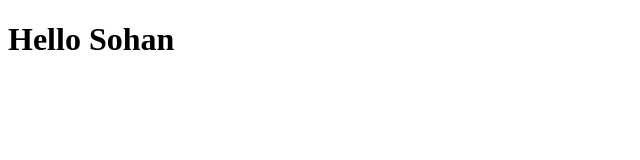
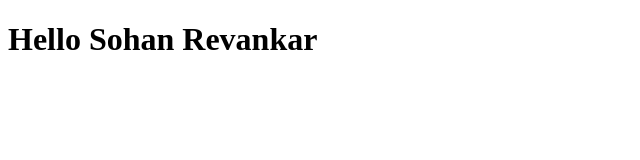
Before and after one commit to Sohanrevankar/project2, a plain HTML site: page index.html in a window 1280 px wide. Shown: the whole page, without its empty margins (0-640 px from the left). Drawn offline with Linux system fonts and the light colour scheme.

Commit message:
revankar

```diff
--- a/index.html
+++ b/index.html
@@ -7,6 +7,6 @@
     <title>Document</title>
 </head>
 <body>
-    <h1>Hello Sohan</h1>
+    <h1>Hello Sohan Revankar</h1>
 </body>
 </html>
```
